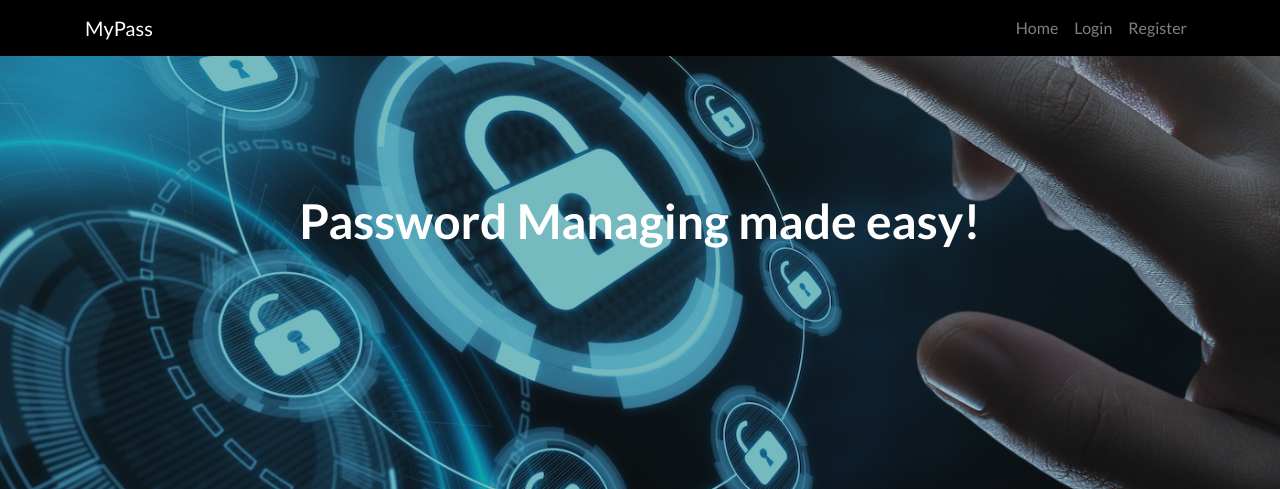
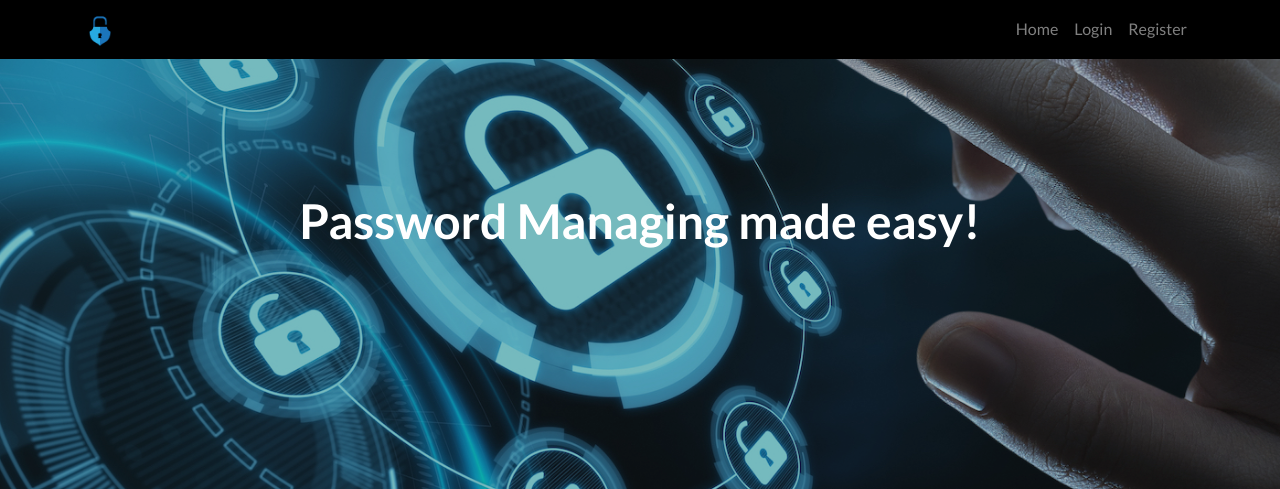
Before and after one commit to AinaEmmanuel/My-Pass, a Flask app: page / in a window 1280 px wide. Shown: the top 489 px of the page. Run offline with Flask 2, Linux system fonts and the light colour scheme; some libraries are stand-ins or nearby versions.

Commit message:
Added Logo as Brand Pic for Navigation

```diff
--- a/csflask/templates/corylayout.html
+++ b/csflask/templates/corylayout.html
@@ -35,7 +35,8 @@
   <!-- <header class="site-header"> -->
     <nav class="navbar navbar-expand-md navbar-dark bg-steel fixed-top site-header">
       <div class="container">
-        <a class="navbar-brand mr-4" href="{{ url_for('main.home')}}">MyPass</a>
+        <!-- MyPass</a> -->
+        <a class="navbar-brand mr-4" href="{{ url_for('main.home')}}"><img src="{{ url_for('static', filename='img/preview.png')}}" width="30" height="30"></a>
         <button class="navbar-toggler" type="button" data-toggle="collapse" data-target="#navbarToggle" aria-controls="navbarToggle" aria-expanded="false" aria-label="Toggle navigation">
           <span class="navbar-toggler-icon"></span>
         </button>
--- a/csflask/templates/layout_for_home2.html
+++ b/csflask/templates/layout_for_home2.html
@@ -52,7 +52,7 @@
 	<header class="site-header">
 		<nav class="navbar navbar-expand-md navbar-dark bg-steel fixed-top">
 		  <div class="container">
-			<a class="navbar-brand mr-4" href="{{ url_for('main.home')}}">MyPass</a>
+			<a class="navbar-brand mr-4" href="{{ url_for('main.home')}}"><img src="{{ url_for('static', filename='img/preview.png')}}" width="30" height="30"></a>
 			<button class="navbar-toggler" type="button" data-toggle="collapse" data-target="#navbarToggle" aria-controls="navbarToggle" aria-expanded="false" aria-label="Toggle navigation">
 			  <span class="navbar-toggler-icon"></span>
 			</button>
```
